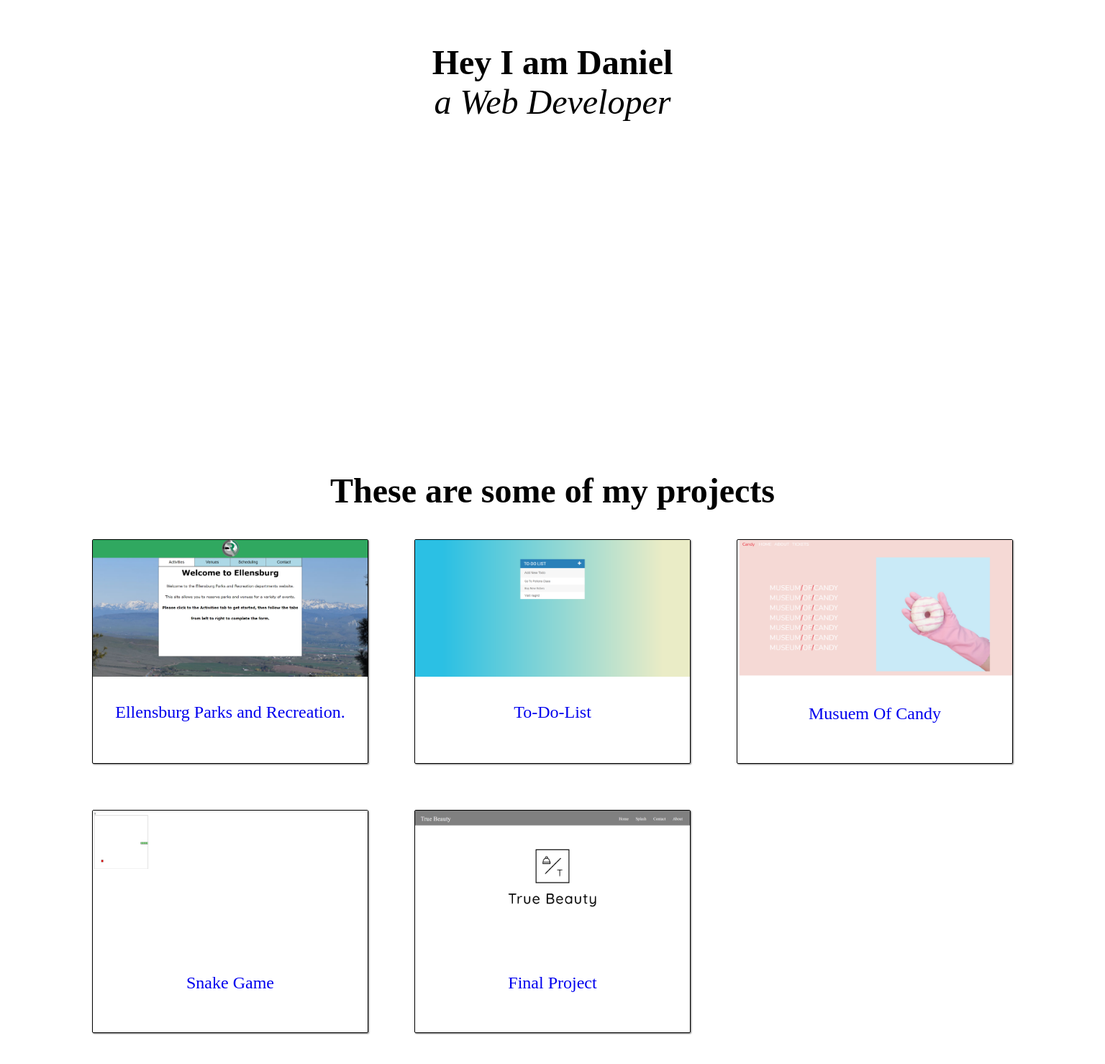
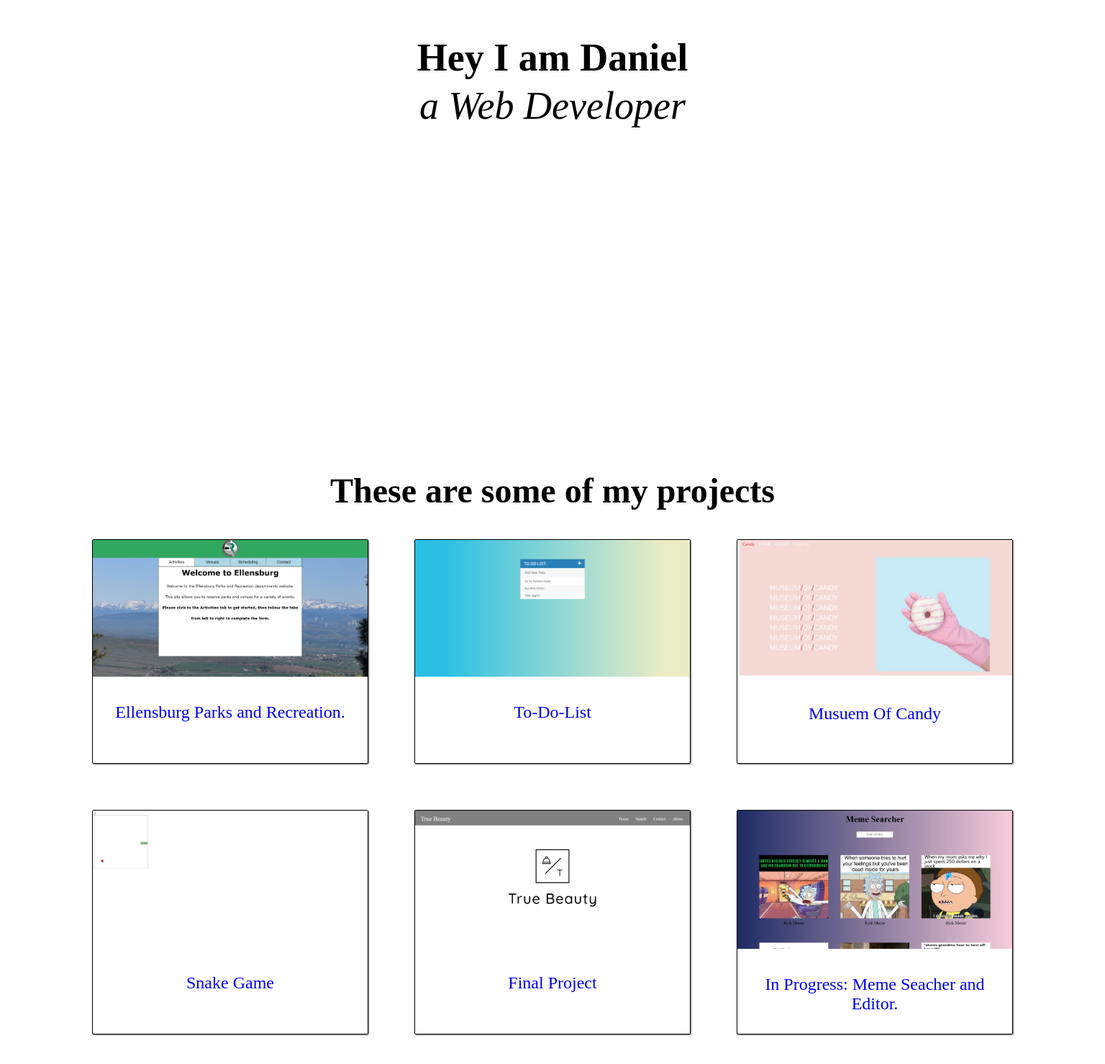
Before and after one commit to DanielMitchell444/Portfolio-Website, a plain HTML site: page index.html in a window 1536 px wide. Shown: the part 282-1760 px from the top of the page at 72% size. Drawn offline with Linux system fonts and the light colour scheme.

Commit message:
Add files via upload

```diff
--- a/index.html
+++ b/index.html
@@ -27,9 +27,7 @@
       </section>
 
       <section id = "projects" class = "projects-section">
-      <div class = "project-header1">
-        <h2 class = "projects-section-header" id = "project-section-header">These are some of my projects</h2>
-      </div>
+        <h2 class="projects-section-header">These are some of my projects</h2>
          <div class = "card">
          <a
          href = "https://danielmitchell444.github.io/Ellensburg-parks-and-rec-website/index.html"
@@ -91,6 +89,18 @@
        Final Project
     </p>
     </a>
+
+    <a
+    href = "https://danielmitchell444.github.io/Portfolio-Website/"
+    target = "_blank"
+    class = "project-tile">
+   <img
+   class = "project-image"
+   src="Page Title (1).png" alt="Screenshot-56" />
+   <p class="project-title">
+      In Progress: Meme Seacher and Editor.
+   </p>
+   </a>
             </div>
 
       </section>
--- a/styles.css
+++ b/styles.css
@@ -79,6 +79,7 @@ h1{
   grid-gap: 4rem;
   justify-content: center;
   width: 100%;
+  height: 100%;
   max-width: 1280px;
   margin: 0 auto;
   margin-bottom: 6rem;
@@ -281,11 +282,11 @@ h3{
 
 @media(min-width: 1400px){
   h1{
-    font-size: 48px;
+    font-size: 54px;
    }
 
    .welcome-section p{
-     font-size: 48px;
+     font-size: 54px;
    }
 
   .projects-section-header{
```
Also changed, not shown: Page Title (1).png (added), Page Title.png (added).
